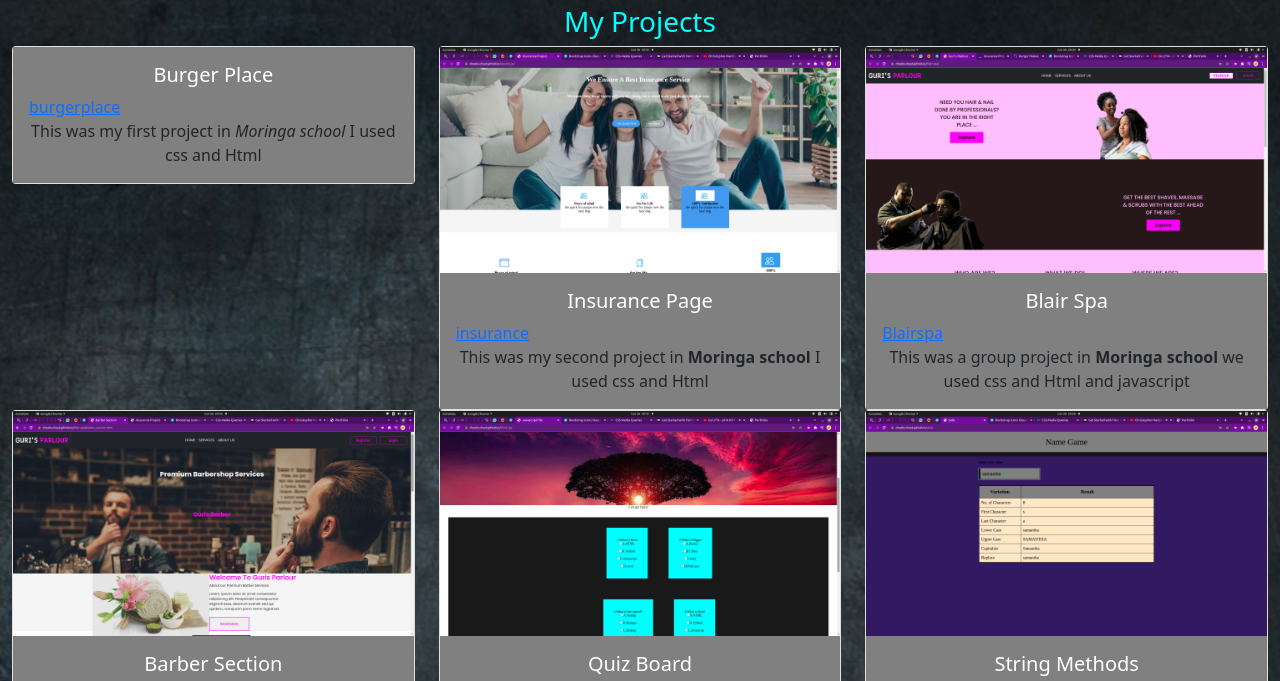
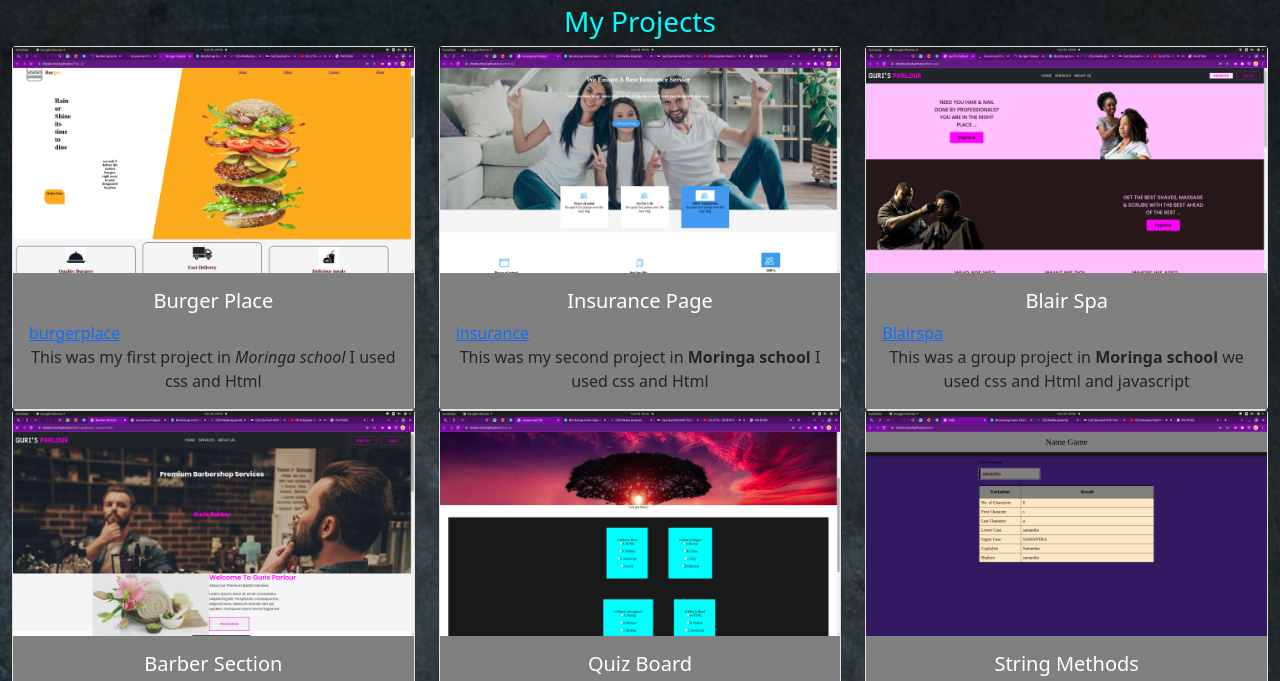
Before and after one commit to cheeks-cloud/Myportfolio, a plain HTML site: page portfolio.html in a window 1280 px wide. Shown: the part 52-733 px from the top of the page. Drawn offline with nearby package versions, Linux system fonts and the light colour scheme; the site is published under a folder, as on GitHub Pages, so addresses that start at the root find nothing.

Commit message:
patch,fixing a bug

```diff
--- a/portfolio.html
+++ b/portfolio.html
@@ -41,7 +41,7 @@
 
     <div class="col-md-4">
       <div class="card">
-        <img src="/Images/Screenshot from 2022-02-26 20-35-06.png"alt="">
+        <img src="./Images/Screenshot from 2022-02-26 20-35-06.png"alt="">
         <div class="card-body">
           <h5 class="card-text">Burger Place</h5>
           <a class="card-text" href="https://cheeks-cloud.github.io/first_ip/">burgerplace</a>
```
